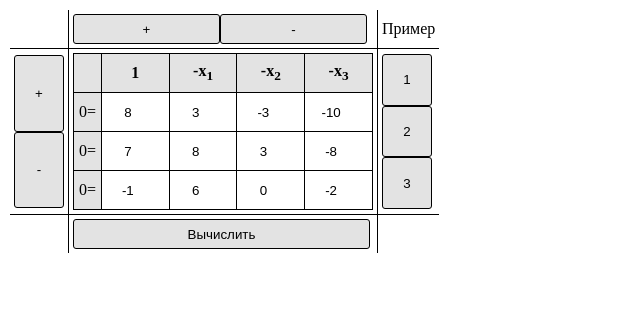
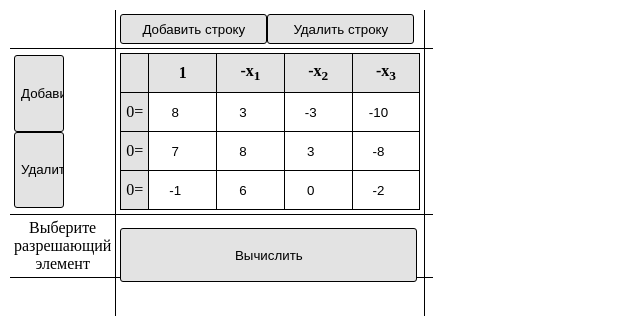
Before and after one commit to lopien/jordan, a plain HTML site: page index.html in a window 1280 px wide. Shown: the whole page, without its empty margins (0-640 px from the left). Drawn offline with Linux system fonts and the light colour scheme.

Commit message:
Add files via upload

```diff
--- a/index.html
+++ b/index.html
@@ -11,29 +11,42 @@
 			<tr>
 				<td></td>
 				<td>
-					<input class="row button" type="submit" value="+" onclick="addRow()" />
-					<input class="row button" type="submit" value="-" onclick="delRow()" />
+					<input class="row button" type="submit" value="Добавить строку" onclick="addRow()" />
+					<input class="row button" type="submit" value="Удалить строку" onclick="delRow()" />
 				</td>
-				<td>Пример</td>
+				<td></td>
+				<!-- <td>Пример</td> -->
 			</tr>
 			<tr>
 				<td>
-					<input class="cell button" type="submit" value="+" onclick="addCell()" />
-					<input class="cell button" type="submit" value="-" onclick="delCell()" />
+					<input class="cell button" type="submit" value="Добавить столбец" onclick="addCell()" />
+					<input class="cell button" type="submit" value="Удалить столбец" onclick="delCell()" />
 				</td>
 				<td>
 					<table id="matrix"></table>
 				</td>
 				<td>
+					<!--
 					<input class="ex button" type="submit" value="1" onclick="matr([[4,1,2,1,0],[6,1,1,0,1],[10,1,-1,-2,3]])" />
 					<input class="ex button" type="submit" value="2" onclick="matr([[5,2,3,4],[1,2,1,2],[10,1,3,5]])" />
 					<input class="ex button" type="submit" value="3" onclick="matr([[1,0,2,4],[5,0,2,0],[2,1,0,0]])" />
+					 -->
 				</td>
+			</tr>
+			<tr>
+				<td>Выберите разрешающий элемент</td>
+				<td>
+					<input class="inputRow" type="text">
+					<input class="inputCell" type="text">
+					<input class="enter button" type="submit" value="Вычислить" onclick="decision()"  />
+
+				</td>
+				<td></td>
 			</tr>
 			<tr>
 				<td></td>
 				<td>
-					<input class="enter button" type="submit" value="Вычислить" onclick="decision()"  />
+
 				</td>
 				<td></td>
 			</tr>
```
